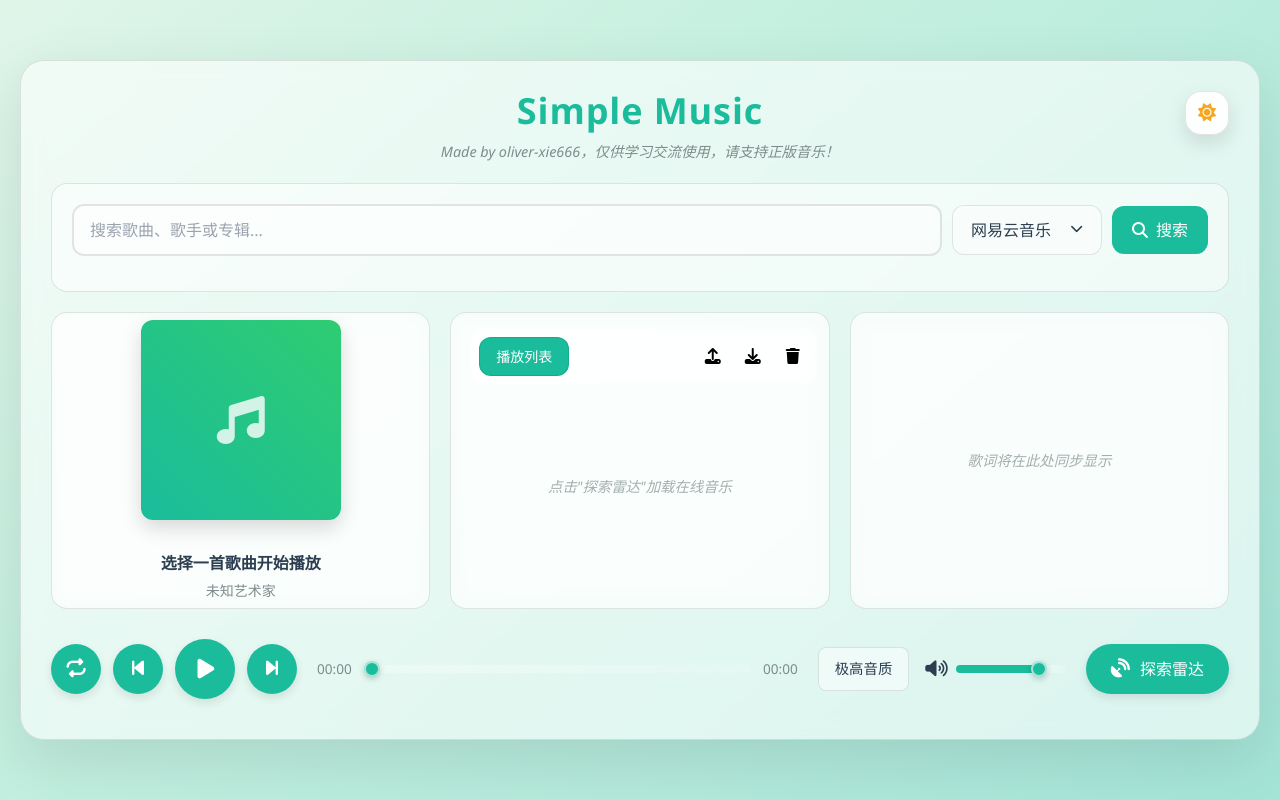
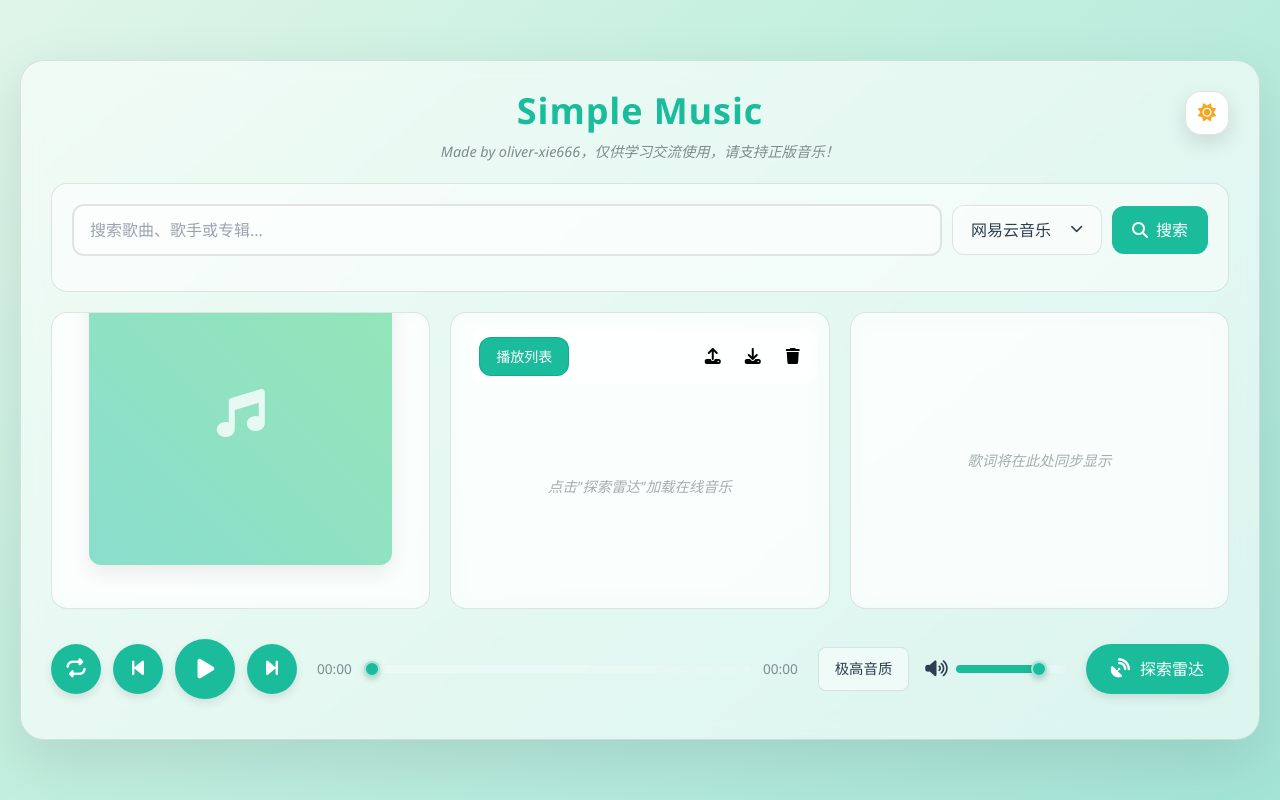
Before and after one commit to oliver-xie666/simple-music, a Vue app: page / in a window 1280 px wide. Built offline with nearby package versions, Linux system fonts and the light colour scheme.

Commit message:
fix: 优化封面模块ui

```diff
--- a/src/components/CoverArea.vue
+++ b/src/components/CoverArea.vue
@@ -8,19 +8,21 @@
   >
     <!-- 封面唱片 -->
     <div
-      class="w-[clamp(140px,40vw,200px)] h-[clamp(140px,40vw,200px)] min-h-[clamp(140px,40vw,200px)] flex-shrink-0 rounded-3 flex items-center justify-center mb-3.75 overflow-hidden relative"
+      class="w-[90%] aspect-square flex-shrink-0 rounded-3 flex items-center justify-center mb-5 overflow-hidden relative"
       style="background: linear-gradient(45deg, #1abc9c, #2ecc71); box-shadow: 0 8px 20px rgba(0,0,0,0.15);"
-      :style="{ animation: store.isPlaying ? 'spin 20s linear infinite' : 'none' }"
+      :class="!store.currentSong ? 'animate-pulse' : ''"
     >
       <img
         v-if="store.currentSong?.cover"
         :src="store.currentSong.cover"
         alt="封面"
         class="w-full h-full object-cover rounded-3"
-        :style="{ animation: store.isPlaying ? 'spin 20s linear infinite' : 'none' }"
         @error="handleImageError"
       />
-      <div v-else class="text-[48px] text-white opacity-80">
+      <div
+        v-else
+        class="text-[48px] text-white opacity-80 flex items-center justify-center w-full h-full"
+      >
         <i class="fas fa-music"></i>
       </div>
     </div>
@@ -28,29 +30,58 @@
 
 
     <!-- 歌曲信息 -->
-    <div class="w-full">
+    <div class="w-full mt-2">
       <div
-        class="text-base font-semibold mb-1.25 whitespace-nowrap overflow-hidden text-ellipsis"
+        class="text-base font-semibold mb-1.25 whitespace-nowrap overflow-hidden text-ellipsis transition-colors duration-300"
         :class="store.isDark ? 'text-[#ecf0f1]' : 'text-[#2c3e50]'"
       >
         {{ store.currentSong?.name || '选择一首歌曲开始播放' }}
       </div>
       <div
-        class="text-[14px] whitespace-nowrap overflow-hidden text-ellipsis"
+        class="text-[14px] whitespace-nowrap overflow-hidden text-ellipsis transition-colors duration-300"
         :class="store.isDark ? 'text-[#95a5a6]' : 'text-[#7f8c8d]'"
       >
-        {{ store.currentSong?.artist || '未知艺术家' }}
+        {{ artistText }}
       </div>
     </div>
   </div>
 </template>
 
 <script setup lang="ts">
+import { computed } from 'vue'
 import { useAppStore } from '../store'
 
 const store = useAppStore()
 
-function handleImageError(e: Event) {
-  console.error('封面加载失败')
+function handleImageError() {
+  // 如果封面加载失败，清空 cover，触发占位图显示，避免反复报错
+  if (store.currentSong && typeof store.currentSong === 'object') {
+    ;(store.currentSong as any).cover = ''
+  }
 }
+
+const artistText = computed(() => {
+  const artist = store.currentSong?.artist
+
+  if (!artist || (Array.isArray(artist) && artist.length === 0)) {
+    return '未知艺术家'
+  }
+
+  if (Array.isArray(artist)) {
+    const names = artist
+      .map(entry => {
+        if (!entry) return ''
+        if (typeof entry === 'string') return entry
+        if (typeof entry === 'object') {
+          return (entry as any).name || (entry as any).title || (entry as any).artist || ''
+        }
+        return String(entry)
+      })
+      .filter(Boolean)
+
+    return names.length ? names.join(' / ') : '未知艺术家'
+  }
+
+  return String(artist)
+})
 </script>
```
